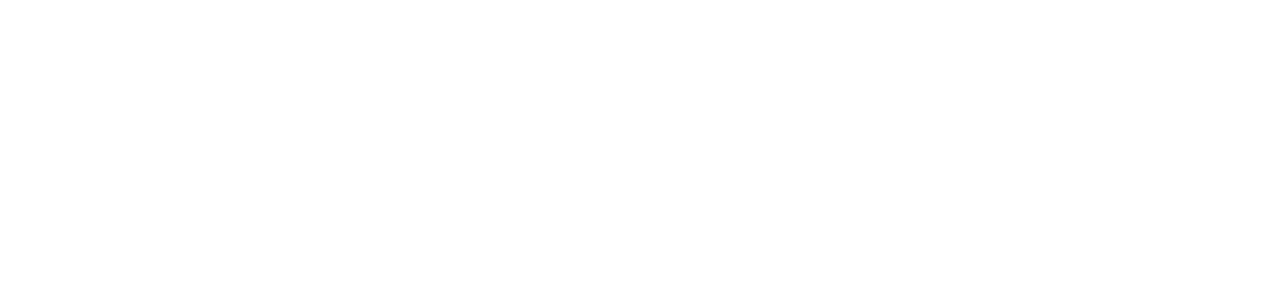
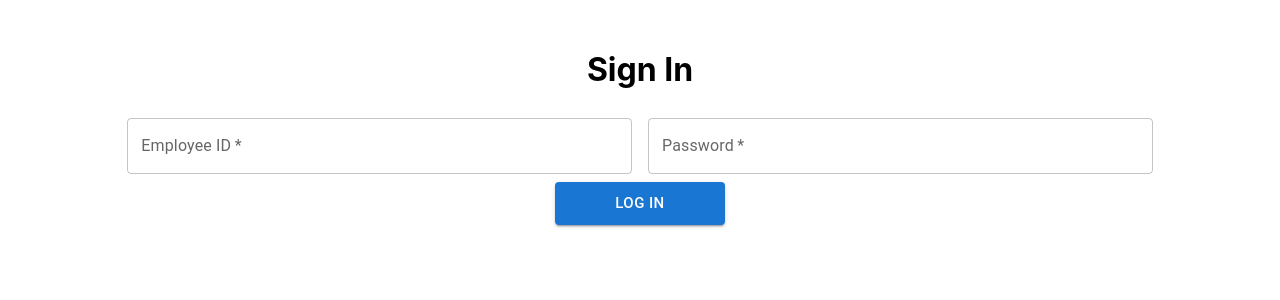
Before and after one commit to 24kmystique/dbs-seed-16-frontend, a React (Create React App) app: page /login in a window 1280 px wide. Before the commit this address had no page. Shown: the top 300 px of the page. Built offline with nearby package versions, Linux system fonts and the light colour scheme.

Commit message:
finish ui login page

```diff
--- a/package.json
+++ b/package.json
@@ -13,6 +13,7 @@
     "axios": "1.3.4",
     "react": "^18.2.0",
     "react-dom": "^18.2.0",
+    "react-hook-form": "^7.43.2",
     "react-redux": "8.0.5",
     "react-router-dom": "6.8.1",
     "react-scripts": "5.0.1",
--- a/src/App.js
+++ b/src/App.js
@@ -2,14 +2,16 @@
 import ClaimsDisplayPage from './components/claims-display-page/ClaimsDisplayPage';
 
 // import libraries
-import { BrowserRouter, Routes, Route } from "react-router-dom";
+import { BrowserRouter, Routes, Route } from 'react-router-dom';
+import LoginPage from './components/LoginPage/LoginPage';
 
 function App() {
   return (
     <div>
       <BrowserRouter>
         <Routes>
-          <Route path="/" element={<ClaimsDisplayPage />} />
+          <Route path='/' element={<ClaimsDisplayPage />} />
+          <Route path='/login' element={<LoginPage />} />
         </Routes>
       </BrowserRouter>
     </div>
--- /dev/null
+++ b/src/components/LoginPage/LoginPage.css
@@ -0,0 +1,4 @@
+.container {
+    margin: 50px;
+    justify-content: center;
+}
--- /dev/null
+++ b/src/components/LoginPage/LoginPage.js
@@ -0,0 +1,67 @@
+import React, { useState } from 'react';
+import { Button, Box, TextField } from '@mui/material';
+import { useForm } from 'react-hook-form';
+
+import './LoginPage.css';
+
+function LoginPage() {
+  const {
+    register,
+    handleSubmit,
+    formState: { errors },
+  } = useForm();
+
+  const login = (data) => {
+    console.log(data.username);
+    console.log(data.password);
+
+    fetch();
+  };
+
+  return (
+    <div className='container'>
+      <Box
+        component='form'
+        sx={{
+          '& .MuiTextField-root': { m: 1, width: '50ch' },
+        }}
+        noValidate
+        autoComplete='off'
+        textAlign='center'
+      >
+        <h1>Sign In</h1>
+        <TextField
+          required
+          id='outlined-text'
+          label='Employee ID'
+          type='text'
+          {...register('username', { required: true })}
+        />
+        {errors.username && (
+          <p style={{ color: 'red' }}>
+            <small>Required</small>
+          </p>
+        )}
+        <TextField
+          required
+          id='outlined-password-input'
+          label='Password'
+          type='password'
+          name='password'
+          {...register('password', { required: true })}
+        />
+        {errors.password && (
+          <p style={{ color: 'red' }}>
+            <small>Required</small>
+          </p>
+        )}
+        <br></br>
+        <Button variant='contained' sx={{ width: '20ch' }} size='large' onClick={handleSubmit(login)}>
+          Log In
+        </Button>
+      </Box>
+    </div>
+  );
+}
+
+export default LoginPage;
```
Also changed, not shown: src/components/LoginPage/Auth.js (added, +14 -0 lines), 1 other file (tests, documents, lock files or other folders).
